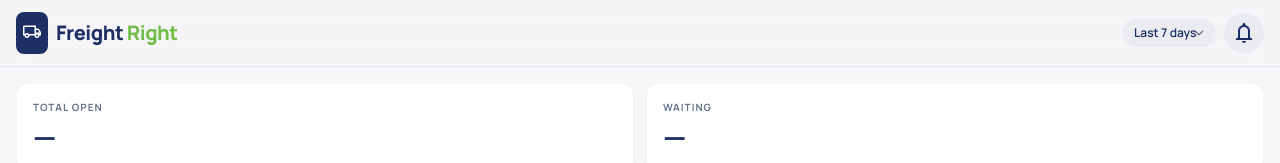
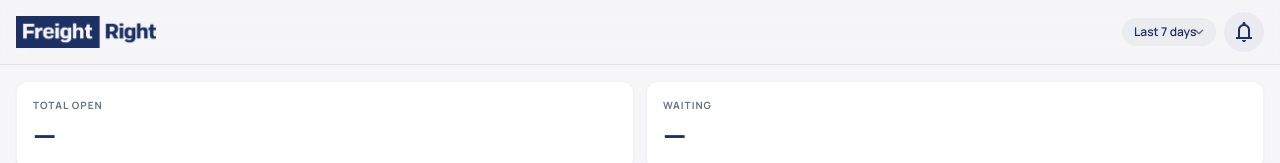
Before and after one commit to jgaureo/front-report, a plain HTML site: page index.html in a window 1280 px wide. Shown: the top 163 px of the page. Drawn offline with nearby package versions, Linux system fonts and the light colour scheme; no server answers.

Commit message:
Deploying to gh-pages from @ jgaureo/front-report@e1da160853b2d7d41734637dd63297019abb06db 🚀

```diff
--- a/index.html
+++ b/index.html
@@ -4,7 +4,7 @@
   <meta charset="utf-8" />
   <meta content="width=device-width, initial-scale=1.0" name="viewport" />
   <title>FreightRight — Dashboard</title>
-  <link rel="icon" href="/src/assets/favicon.png" />
+  <link rel="icon" href="./assets/favicon-DSbVRXKI.png" />
   <script src="https://cdn.tailwindcss.com?plugins=forms,container-queries"></script>
   <link href="https://fonts.googleapis.com/css2?family=Manrope:wght@400;500;600;700;800&display=swap" rel="stylesheet" />
   <link href="https://fonts.googleapis.com/css2?family=Material+Symbols+Outlined:wght,FILL@100..700,0..1&display=swap" rel="stylesheet" />
@@ -62,10 +62,7 @@
   <!-- ═══════ HEADER ═══════ -->
   <header class="sticky top-0 z-50 bg-background-light/80 backdrop-blur-md border-b border-primary/10 px-4 py-3 flex items-center justify-between">
     <div class="flex items-center gap-2">
-      <div class="bg-primary p-1.5 rounded-lg">
-        <span class="material-symbols-outlined text-white text-xl">local_shipping</span>
-      </div>
-      <h1 class="text-xl font-extrabold tracking-tight text-primary">Freight <span class="text-accent-green">Right</span></h1>
+      <img src="./assets/logo-BTlZmG6B.png" alt="Freight Right" class="h-8" />
     </div>
     <div class="flex items-center gap-2">
       <!-- Date Preset (Dashboard only) -->
```
Also changed, not shown: assets/favicon-DSbVRXKI.png (added), assets/logo-BTlZmG6B.png (added).
